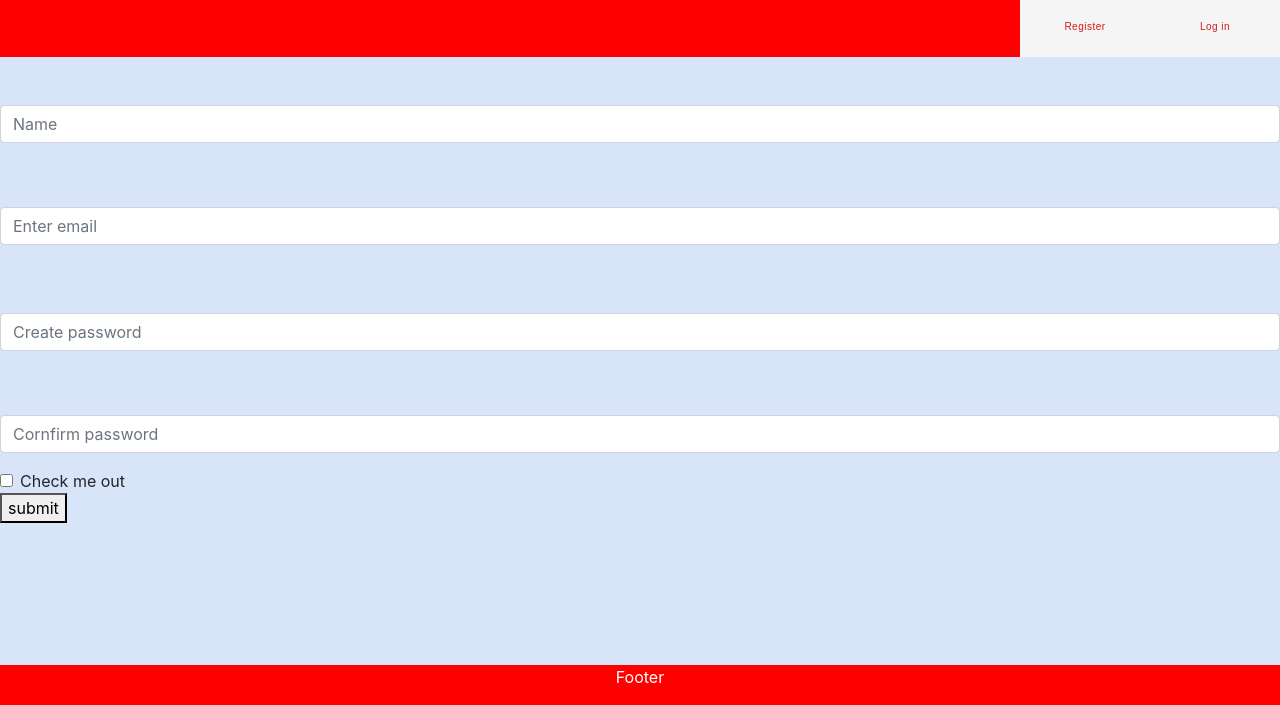
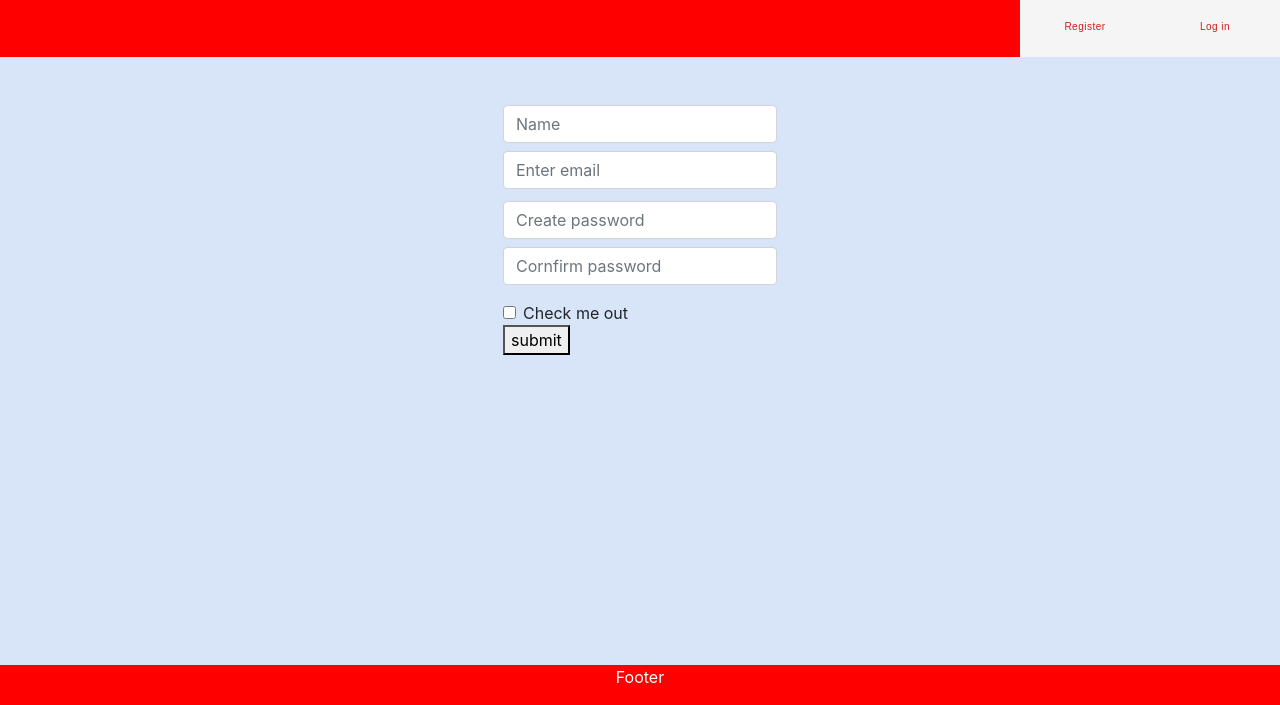
Before and after one commit to Blackscure/borrow, a plain HTML site: page register.html in a window 1280 px wide. Shown: the part 95-800 px from the top of the page. Drawn offline with nearby package versions, Linux system fonts and the light colour scheme.

Commit message:
first commit

```diff
--- a/register.html
+++ b/register.html
@@ -1,7 +1,6 @@
 <!DOCTYPE html>
 <html>
 <head>
-
     <title>Page Title</title>
     <meta charset="utf-8">
     <meta name="viewport" content="width=device-width, initial-scale=1">
@@ -9,7 +8,6 @@
     <script src="https://maxcdn.bootstrapcdn.com/bootstrap/4.0.0/js/bootstrap.min.js"></script>
     <script src="https://maxcdn.bootstrapcdn.com/bootstrap/4.0.0/js/bootstrap.bundle.min.js"></script>
     <link rel="stylesheet" type="text/css" href="css/style.css">
-
 </head>
 <body>
     <nav class="menu">
@@ -19,38 +17,29 @@
           <li><a href="register.html">Register</a></li>
         </ul>
     </nav>
-
+    <div class="form-area">
     <form>
             <div class="form-group">
               <label for="exampleInputPassword1">Name</label>
               <input type="password" class="form-control" id="exampleInputPassword1" placeholder="Name">
-                  </div>
-        <div class="form-group">
               <label for="exampleInputEmail1">Email address</label>
               <input type="email" class="form-control" id="exampleInputEmail1" aria-describedby="emailHelp" placeholder="Enter email">
               <small id="emailHelp" class="form-text text-muted">We'll never share your email with anyone else.</small>
-        </div>
-
-        <div class="form-group">
               <label for="exampleInputPassword1">Create password</label>
               <input type="password" class="form-control" id="exampleInputPassword1" placeholder="Create password">
-        </div>
-
-        <div class="form-group">
               <label for="exampleInputPassword1">Cornfirm password</label>
                <input type="password" class="form-control" id="exampleInputPassword1" placeholder="Cornfirm password">
             </div>
-
           <div class="form-check">
             <input type="checkbox" class="form-check-input" id="exampleCheck1">
             <label class="form-check-label" for="exampleCheck1">Check me out</label>
          </div>
+        <form>
         <a href="login.html">
           <button>submit</button>
           </a>
         </form>
-
-
+      </div>
 
   <div class="footer">
     <p>Footer</p>
```
Lines whose indentation alone changed are shown as unchanged.
